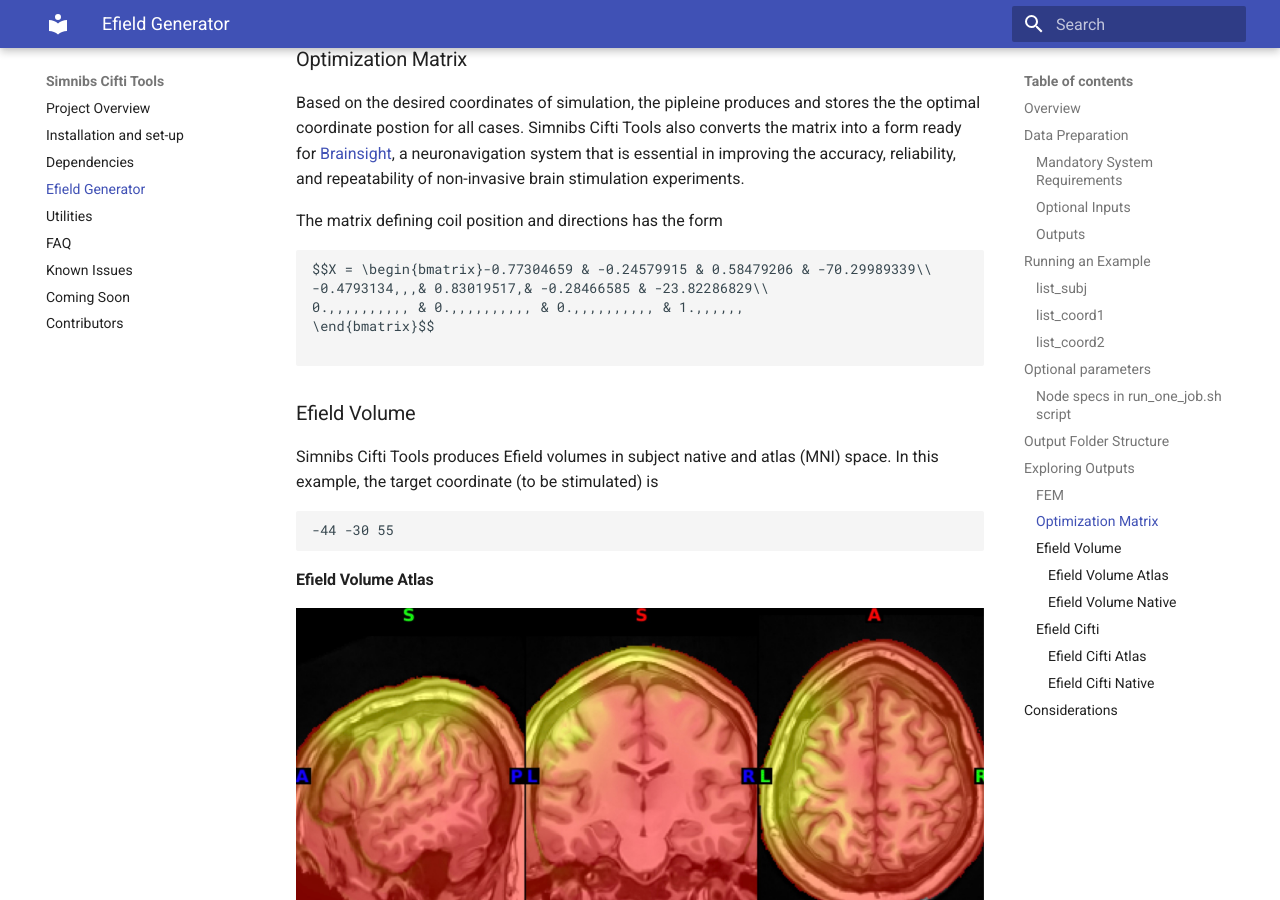
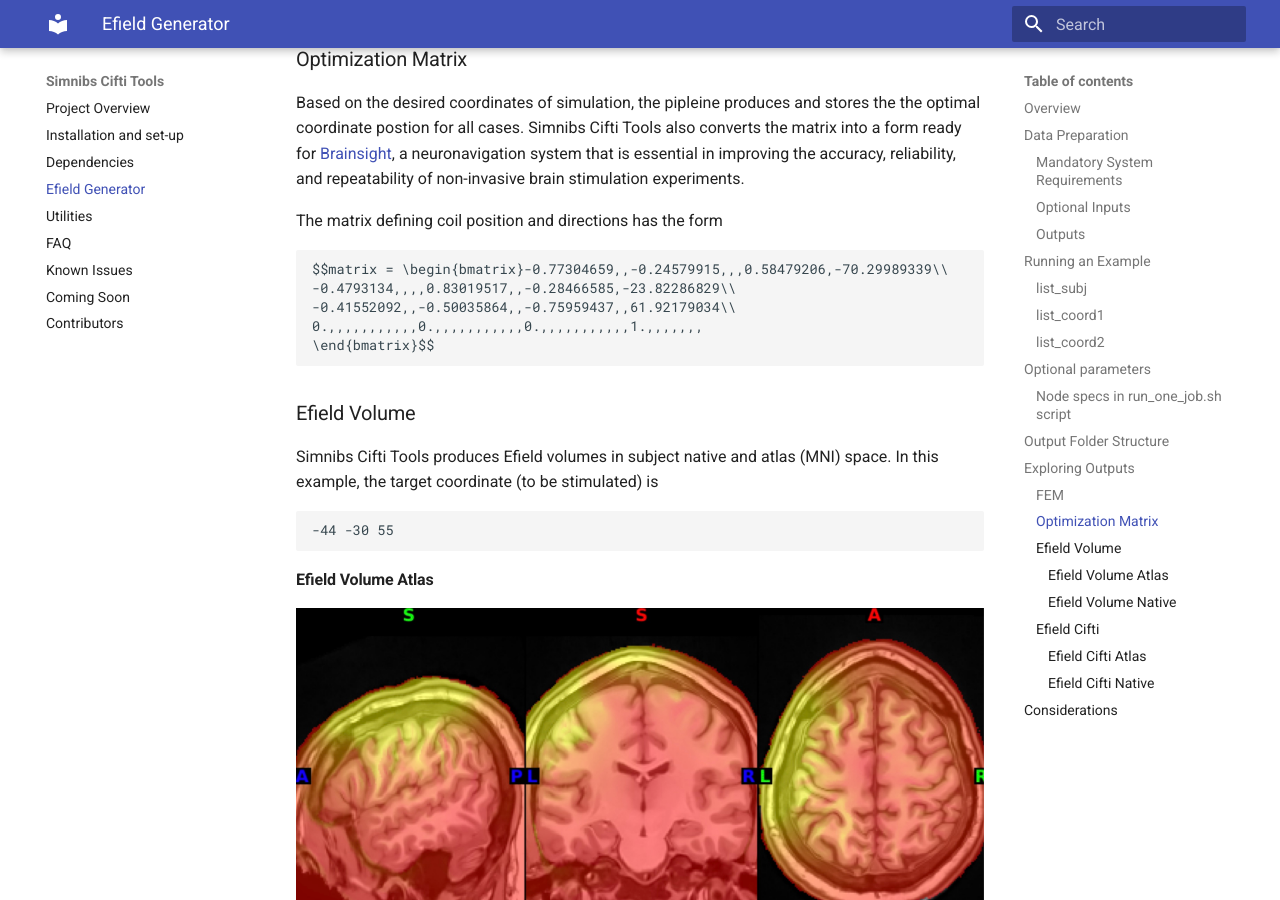
Before and after one commit to DCAN-Labs/simnibs_cifti_tools_RTD2, an MkDocs documentation site: the page built from docs/Efield_generator.md, in a window 1280 px wide and 900 px high, scrolled down 5503 px. Built offline with MkDocs 1.6.1 and Material for MkDocs 9.7.7, drawn with Linux system fonts in a browser that asks for light colours.

Commit message:
Update Efield_generator.md

````diff
--- a/docs/Efield_generator.md
+++ b/docs/Efield_generator.md
@@ -152,11 +152,11 @@
 The matrix defining coil position and directions has the form
 
 ```markdown
-$$X = \begin{bmatrix}-0.77304659 & -0.24579915 & 0.58479206 & -70.29989339\\
--0.4793134,,,& 0.83019517,& -0.28466585 & -23.82286829\\
-0.,,,,,,,,,, & 0.,,,,,,,,,, & 0.,,,,,,,,,, & 1.,,,,,,
+$$matrix = \begin{bmatrix}-0.77304659,,-0.24579915,,,0.58479206,-70.29989339\\
+-0.4793134,,,,0.83019517,,-0.28466585,-23.82286829\\
+-0.41552092,,-0.50035864,,-0.75959437,,61.92179034\\
+0.,,,,,,,,,,,0.,,,,,,,,,,,0.,,,,,,,,,,,1.,,,,,,,
 \end{bmatrix}$$
-
 ```
 ### Efield Volume
 Simnibs Cifti Tools produces Efield volumes in subject native and atlas (MNI) space. In this example, the target coordinate (to be stimulated) is
````
